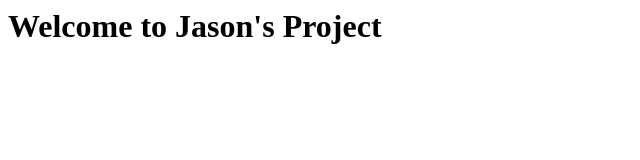
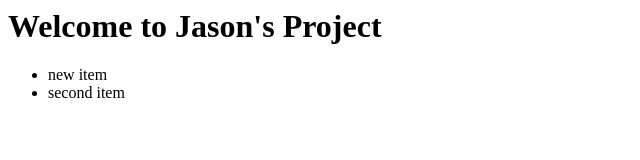
Before and after one commit to Phlypper/jason-project, a plain HTML site: page index.html in a window 1280 px wide. Shown: the whole page, without its empty margins (0-640 px from the left). Drawn offline with Linux system fonts and the light colour scheme.

Commit message:
Update index.html

```diff
--- a/index.html
+++ b/index.html
@@ -1 +1,5 @@
 <h1>Welcome to Jason's Project</h1>
+<ul>
+  <li>new item</li>
+  <li>second item</li>
+</ul>
```
